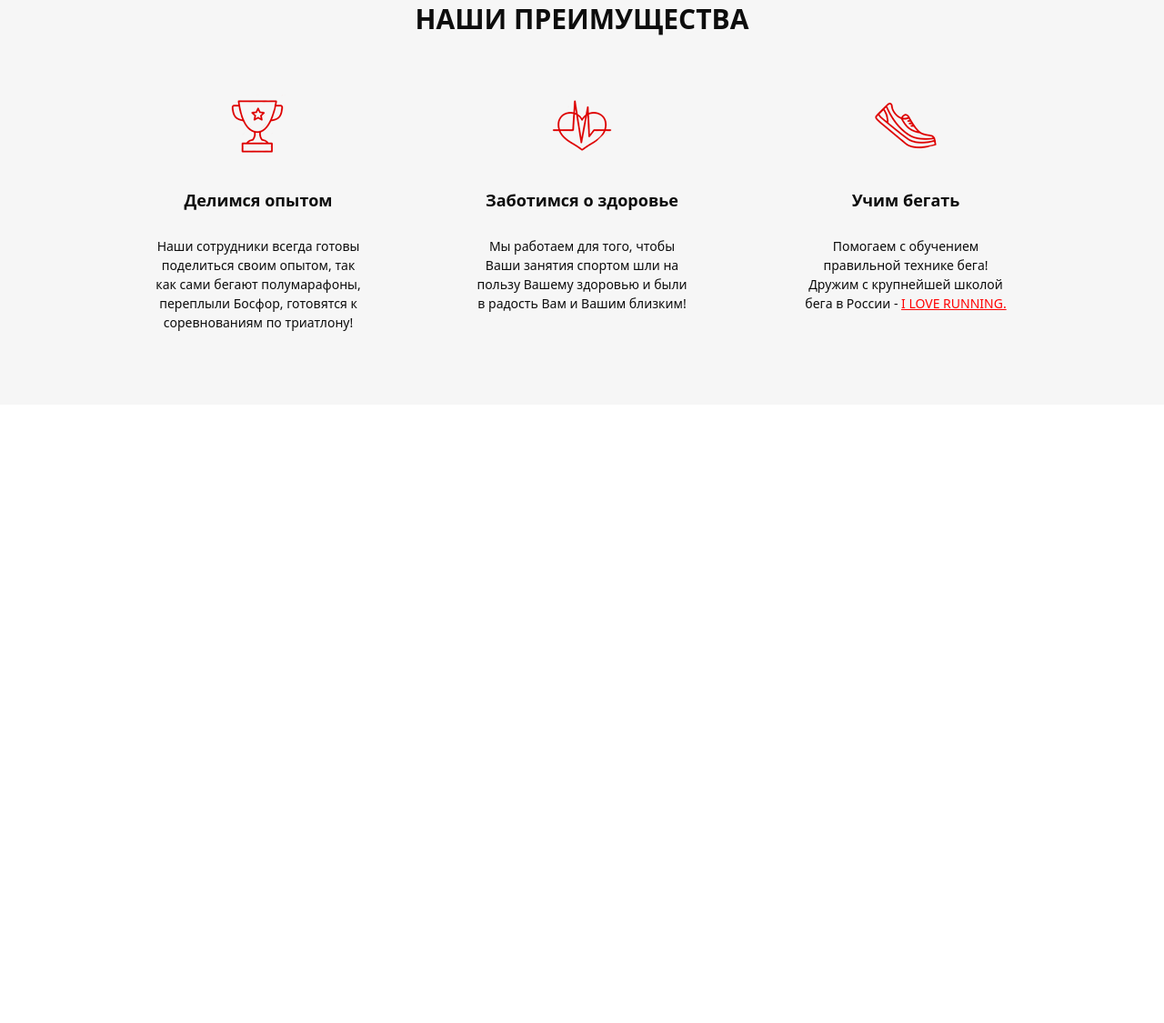
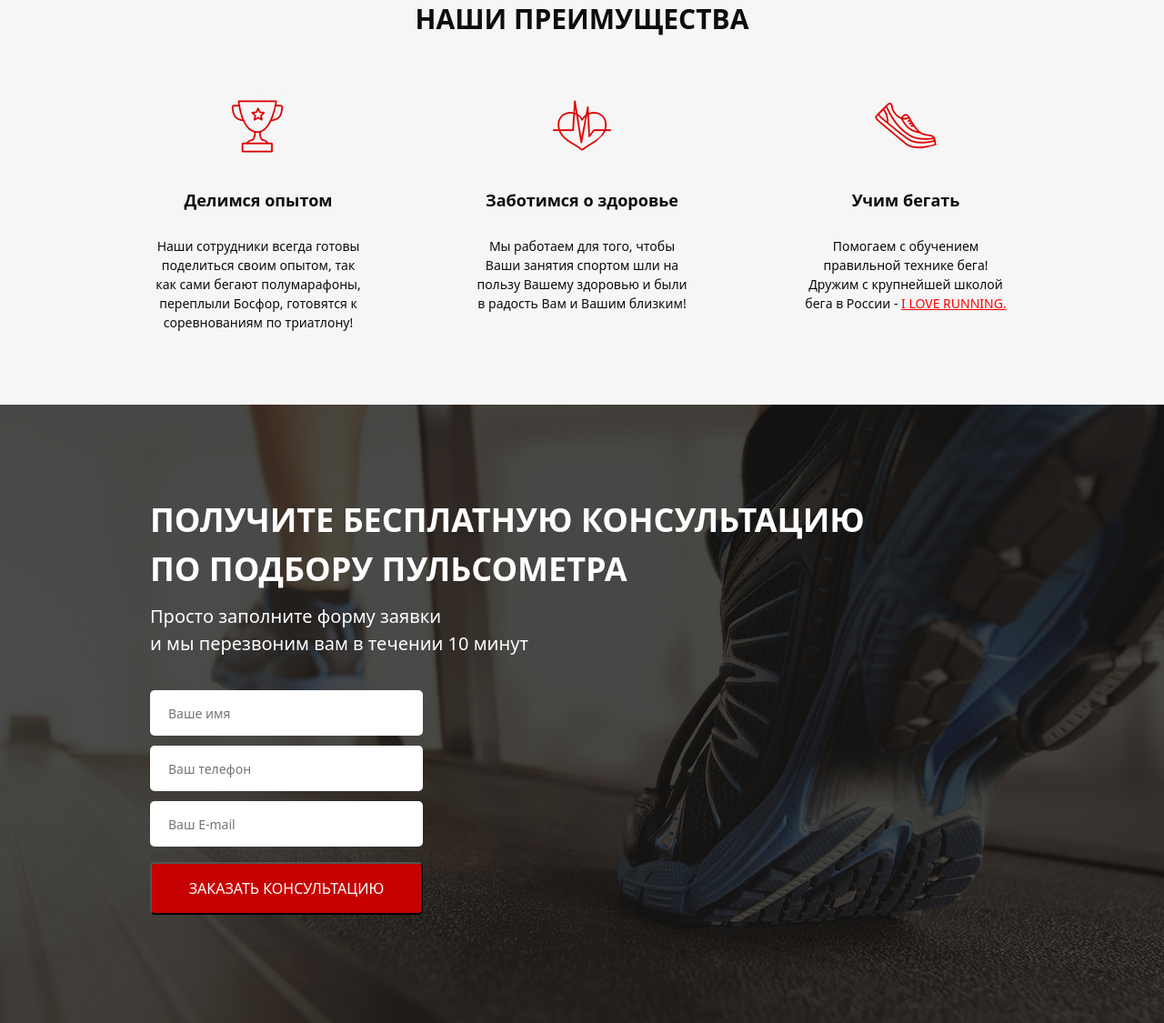
Before and after one commit to zetBEASTMODE/RunSmart_site, a website: page src/index.html in a window 1280 px wide. Shown: the part 765-1890 px from the top of the page at 91% size. Before the commit the page ends 1210 px from the top, so only its background shows below. Drawn offline with Linux system fonts and the light colour scheme.

Commit message:
50 lesson add third block

```diff
--- a/src/index.html
+++ b/src/index.html
@@ -91,5 +91,25 @@
             </div>
         </div>
     </div>
+
+    <div class="consultation">
+        <div class="container">
+            <h2 class="title title_left">
+                Получите бесплатную консультацию<br>
+                по подбору пульсометра
+            </h2>
+            <div class="consultation__descr">
+                Просто заполните форму заявки<br>
+                и мы перезвоним вам в течении 10 минут
+            </div>
+            <form class="feed-form" action="#">
+                <input name="name" required placeholder="Ваше имя" type="text">
+                <input name="phone" required placeholder="Ваш телефон" type="number">
+                <input name="email" required placeholder="Ваш E-mail" type="email">
+                <!-- <input type="submit" value="Заказать консультацию"> -->
+                <button class="button button_submit">Заказать консультацию</button>
+            </form>
+        </div>
+    </div>
 </body>
 </html>
--- a/src/sass/blocks/_buttons.scss
+++ b/src/sass/blocks/_buttons.scss
@@ -14,4 +14,9 @@
         height: 50px;
         font-size: 16px;
     }
+    &_submit {
+        width: 100%;
+        height: 58px;
+        font-size: 16px;
+    }
 }
--- /dev/null
+++ b/src/sass/blocks/_consultation.scss
@@ -0,0 +1,13 @@
+.consultation {
+    min-height: 680px;
+    padding: 100px 0 108px 0;
+    background: url('../img/bg/shoe_bg.jpg') center (center/cover) no-repeat;
+    &__descr {
+        margin-top: 10px;
+        font-weight: 500;
+        font-size: 20px;
+        line-height: 30px;
+        text-align: left;
+        color: #fff;
+    }
+}
--- /dev/null
+++ b/src/sass/blocks/_forms.scss
@@ -0,0 +1,20 @@
+.feed-form {
+    margin-top: 36px;
+    display: flex;
+    flex-direction: column;
+    width: 300px;
+    input {
+        height: 50px;
+        border-radius: 5px;
+        background-color: #fff;
+        margin-bottom: 11px;
+        border: none;
+        padding: 0 20px;
+        font-weight: 300;
+        font-size: 14px;
+        color: #4B4B4B;
+        &:nth-child(3) {
+            margin-bottom: 17px;
+        }
+    }
+}
--- a/src/sass/blocks/_promo.scss
+++ b/src/sass/blocks/_promo.scss
@@ -1,7 +1,7 @@
 .promo {
     min-height: 650px;
     padding: 21px 0 93px 0;
-    background: url(../../img/bg/woman_bg.jpg) center (center/cover) no-repeat;
+    background: url('../img/bg/woman_bg.jpg') center (center/cover) no-repeat;
     &__wrapper {
         display: flex;
         flex-direction: column;
--- a/src/sass/blocks/_titles.scss
+++ b/src/sass/blocks/_titles.scss
@@ -4,4 +4,10 @@
     font-size: 30px;
     color: #0D0D0D;
     text-transform: uppercase;
+    &_left {
+        text-align: left;
+        font-size: 36px;
+        color: #ffffff;
+        line-height: 54px;
+    }
 }
--- a/src/sass/style.scss
+++ b/src/sass/style.scss
@@ -12,3 +12,5 @@
 @import 'blocks/privileges';
 @import 'blocks/titles';
 @import 'base/media';
+@import 'blocks/consultation';
+@import 'blocks/forms';
```
Also changed, not shown: src/css/style.min.css.
